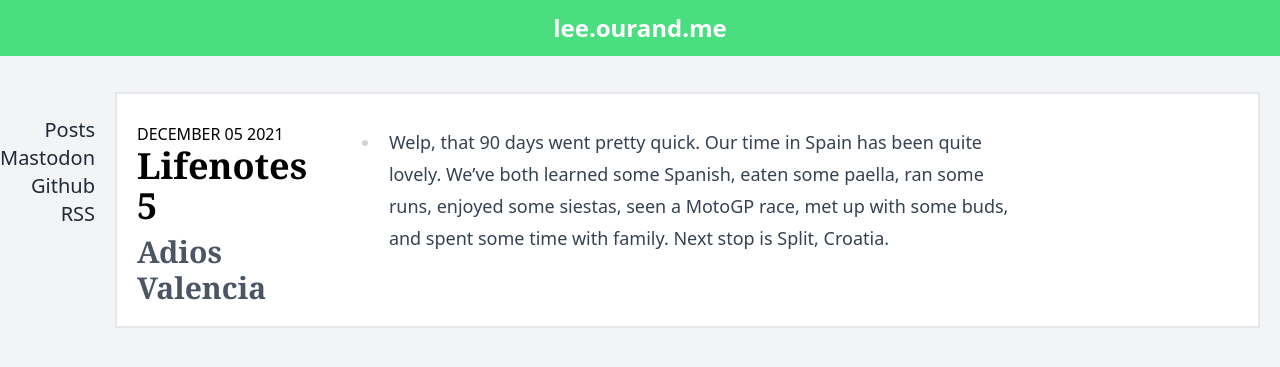
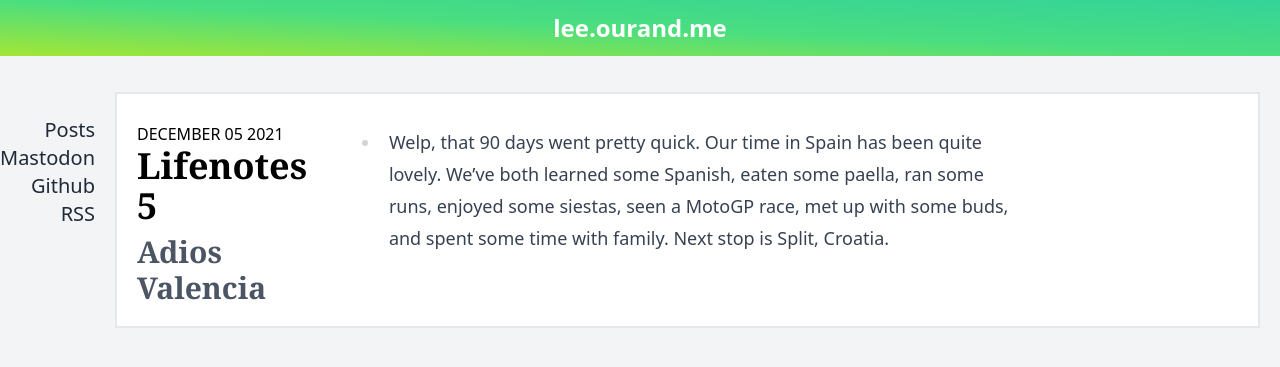
Before and after one commit to leeourand/leeourand.github.com, a Jekyll site: the page built from _posts/2021-12-05-adios-valencia.md, in a window 1280 px wide. Shown: the top 367 px of the page. Built offline with Jekyll 4.4.1, drawn with Linux system fonts in a browser that asks for light colours; nearby versions of some CDN libraries.

Commit message:
Encuten header

```diff
--- a/_layouts/base.html
+++ b/_layouts/base.html
@@ -12,7 +12,7 @@
     <meta http-equiv='Content-Type' content='text/html; charset=utf-8' />
   </head>
   <body class="bg-gray-100 dark:bg-gray-900">
-    <header class="bg-green-400 dark:bg-green-600 px-5 py-3 font-sans text-white dark:text-gray-300 text-center">
+    <header class="bg-gradient-to-tr via-green-400 from-lime-400 to-emerald-400 dark:bg-green-600 px-5 py-3 font-sans text-white dark:text-gray-300 text-center">
       <h1 class="text-2xl font-extrabold"><a href="/">lee.ourand.me</a></h1>
       <nav class="font-semibold md:hidden">
         <a class="bg-green-200 px-1 py rounded text-green-400" href="/">Posts</a>
```
